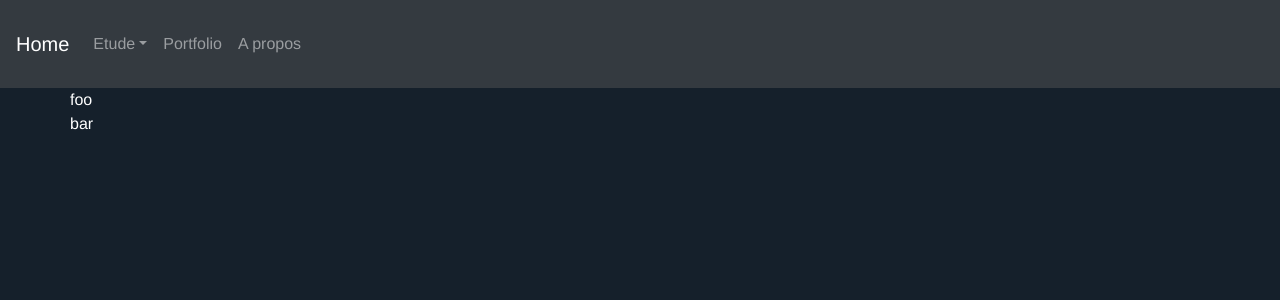
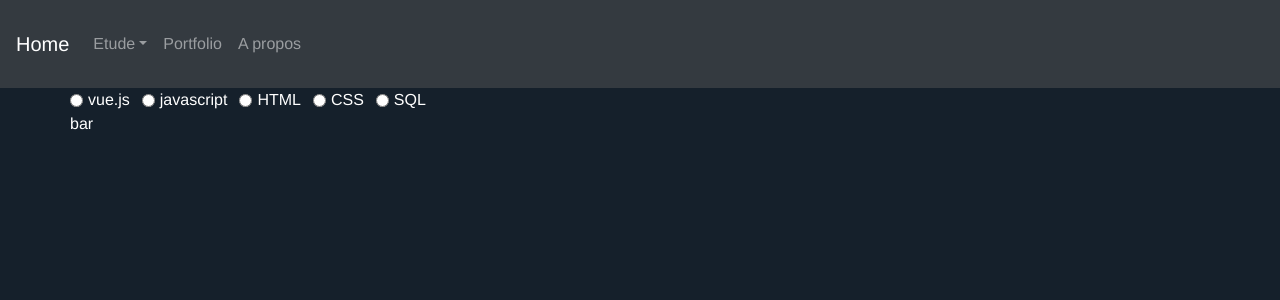
Before and after one commit to Kyowdem/Portfolio, a Vue app: page /portfolio in a window 1280 px wide. Shown: the top 300 px of the page. Built offline with nearby package versions, Linux system fonts and the light colour scheme.

Commit message:
add filter

```diff
--- a/src/views/Portfolio.vue
+++ b/src/views/Portfolio.vue
@@ -1,12 +1,36 @@
 <template>
   <div class="container">
-    <div class="row filter">foo</div>
+    <div class="row filter">
+      <div
+        class="form-check form-check-inline"
+        v-for="filter in filters"
+        :key="filter"
+      >
+        <input
+          class="form-check-input"
+          type="radio"
+          name="inlineRadioOptions"
+          v-model="selectedFilter"
+          :id="filter"
+          :value="filter"
+        />
+        <label class="form-check-label" :for="filter">{{ filter }}</label>
+      </div>
+    </div>
     <div class="row project">bar</div>
   </div>
 </template>
 
 <script>
-export default {};
+export default {
+  name: "Portfolio",
+  data() {
+    return {
+      filters: ["vue.js", "javascript", "HTML", "CSS", "SQL"],
+      selectedFilter: "",
+    };
+  },
+};
 </script>
 
 <style>
```
